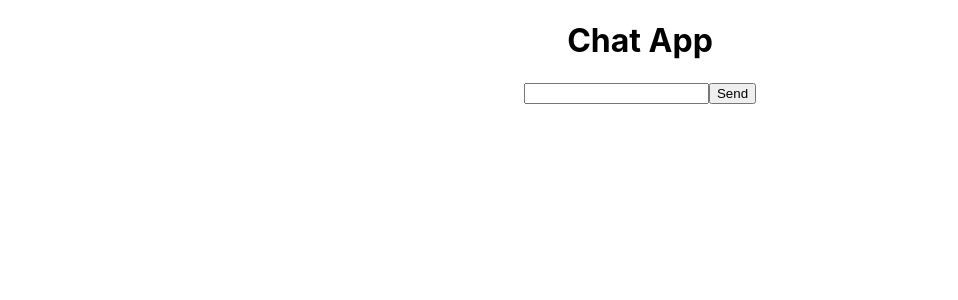
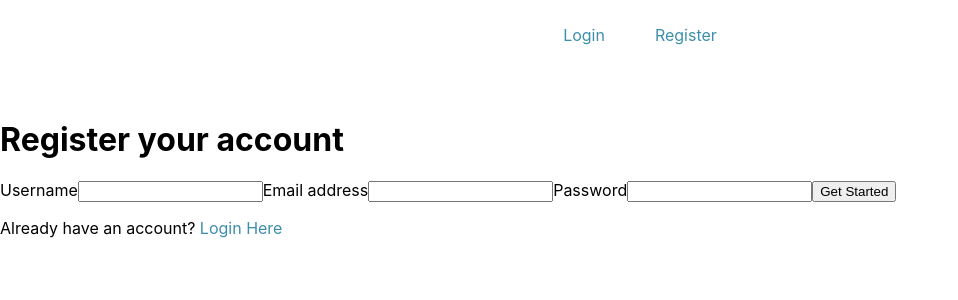
Before and after one commit to devanshohri/chat-app, a React (Create React App) app: page /register in a window 1280 px wide. Shown: the top 300 px of the page, without its empty margins (0-958 px from the left). Built offline with nearby package versions, Linux system fonts and the light colour scheme; no server answers.

Commit message:
almost donr

```diff
--- a/package.json
+++ b/package.json
@@ -6,8 +6,12 @@
     "@testing-library/jest-dom": "^5.16.5",
     "@testing-library/react": "^13.4.0",
     "@testing-library/user-event": "^13.5.0",
+    "dotenv": "^16.0.3",
+    "firebase": "^9.21.0",
     "react": "^18.2.0",
     "react-dom": "^18.2.0",
+    "react-router": "^5.2.0",
+    "react-router-dom": "^5.2.0",
     "react-scripts": "5.0.1",
     "web-vitals": "^2.1.4"
   },
--- a/src/App.js
+++ b/src/App.js
@@ -1,6 +1,7 @@
 import React from 'react';
 import './App.css';
 import Chatbox from './components/Chatbox';
+import {Link} from 'react-router-dom';
 
 class App extends React.Component {
 
@@ -28,15 +29,25 @@
     return (
       <div className="App">
         <h1>Chat App</h1>
-        <Chatbox items={this.state.items} />
-        <form className='message-form' onSubmit={this.onSubmit}>
-          <input value={this.state.term} onChange={this.onChange} />
-          <button>Send</button>
-        </form>
+        {this.state.user && (
+          <div className="allow-chat">
+            <Chatbox items={this.state.items} />
+            <form className='message-form' onSubmit={this.onSubmit}>
+              <input value={this.state.term} onChange={this.onChange} />
+              <button>Send</button>
+            </form>
+          </div>
+        )}
+        {!this.state.user && (
+          <div className="disallow-chat">
+              <p>
+                <Link to="/login">Login</Link> or <Link to="/register">Register</Link> to start chatting!
+              </p>
+          </div>
+        )}
       </div>
     );
   }
-
 }
 
 export default App;
--- /dev/null
+++ b/src/components/Login.js
@@ -0,0 +1,57 @@
+import React from "react";
+import firebase from "../firebase.js";
+import { Link } from 'react-router-dom'
+
+class Login extends React.Component {
+    constructor(props) {
+        super(props);
+        this.state = {
+            email:'',
+            password:'',
+            error: null,
+        };
+    }
+
+    handleChange = e => {
+        this.setState({[e.target.name]: e.target.value});
+    }
+
+    handleSubmit = e => {
+        e.preventDefault();
+        const {email, username, password, error} = this.state;
+        firebase.auth().createUserWithEmailAndPassword(email, password).then(() => {
+                this.props.history.push('/');
+            })
+            .catch(error => {
+                this.setState({error});
+            });
+    }
+
+    render() {
+        const {email, username, password, error} = this.state;
+        return (
+            <div className="auth-container">
+                <h1>Login</h1>
+                <p>Login to access your account</p>
+                {error && <p className="error-message">{error.message}</p>}
+                <form onSubmit={this.handleSubmit}>
+                    <label htmlFor="email">Email address</label>
+                    <input type="text" name="email" id="email" value={email} onChange={this.handleChange}></input>
+                    <label htmlFor="password">Password</label>
+                    <input
+                        type="password"
+                        name="password"
+                        id="password"
+                        value={password}
+                        onChange={this.handleChange}
+                        >
+                    </input>
+                    <button className="submit">Login</button>
+                    <p>Don't have an account? <Link className="login-btn" to="/login">Register Here</Link></p>
+                </form>
+            </div>
+        );
+    }
+}
+
+export default Login;
--- /dev/null
+++ b/src/components/Register.js
@@ -0,0 +1,66 @@
+import React from "react";
+import firebase from '../firebase.js';
+import { Link } from 'react-router-dom';
+import Login from "./Login.js";
+
+class Register extends React.Component {
+    constructor(props){
+        super(props);
+        this.state = {
+            username: '',
+            email: '',
+            password: '',
+            error: null
+        }
+    }
+
+    handleChange = e => {
+        this.setState({[e.target.name]: e.target.value});
+    }
+
+    handleSubmit = e => {
+        e.preventDefault();
+        const {email, username, password, error} = this.state;
+        firebase.auth().createUserWithEmailAndPassword(email, password).then(() => {
+            const user = firebase.auth().currentUser;
+            user.updateProfile({displayName: username}).then(() => {
+                this.props.history.push('/');
+            })
+            .catch(error => {
+                this.setState({error});
+            });
+        })
+        .catch(error => {
+            this.setState({error});
+        });
+    }
+
+    render() {
+        const {email, username, password, error} = this.state;
+        return (
+            <div className="auth-container">
+                <h1>Register your account</h1>
+                {error && <p className="error-message">{error.message}</p>}
+                <form onSubmit={this.handleSubmit}>
+                    <label htmlFor="username">Username</label>
+                    <input type="text" name="username" id="username" value={username} onChange={this.handleChange}></input>
+                    <label htmlFor="email">Email address</label>
+                    <input type="text" name="email" id="email" value={email} onChange={this.handleChange}></input>
+                    <label htmlFor="password">Password</label>
+                    <input
+                        type="password"
+                        name="password"
+                        id="password"
+                        value={password}
+                        onChange={this.handleChange}
+                        >
+                    </input>
+                    <button className="submit">Get Started</button>
+                    <p>Already have an account? <Link className="login-btn" to="/login">Login Here</Link></p>
+                </form>
+            </div>
+        );
+    }
+}
+
+export default Register;
--- /dev/null
+++ b/src/firebase.js
@@ -0,0 +1,19 @@
+// Import firebase
+import firebase from 'firebase/compat/app';
+import 'firebase/compat/auth';
+
+// Your web app's Firebase configuration
+const firebaseConfig = {
+  apiKey: process.env.REACT_APP_API_KEY,
+  authDomain: process.env.REACT_APP_AUTH_DOMAIN,
+  projectId: process.env.REACT_APP_PROJECT_ID,
+  storageBucket: process.env.REACT_APP_STORAGE_BUCKET,
+  messagingSenderId: process.env.REACT_APP_MESSAGE_SENDER_ID,
+  appId: process.env.REACT_APP_APP_ID,
+};
+
+// Initialize Firebase
+firebase.initializeApp(firebaseConfig);
+export const provider = new firebase.auth.GoogleAuthProvider();
+export const auth = firebase.auth();
+export default firebase;
--- a/src/index.css
+++ b/src/index.css
@@ -11,3 +11,25 @@
   font-family: source-code-pro, Menlo, Monaco, Consolas, 'Courier New',
     monospace;
 }
+
+.main-nav{
+  text-align: center;
+  margin-bottom: 50px;
+  padding: 0 25px;
+}
+
+a {
+  color: #3d8fac;
+  text-decoration: none;
+  transition: all .25s ease;
+}
+
+a:hover {
+  color: #5d8cae;
+  text-decoration: underline;
+}
+
+.main-nav a{
+  display: inline-block;
+  padding: 25px 25px;
+}
--- a/src/index.js
+++ b/src/index.js
@@ -3,13 +3,55 @@
 import './index.css';
 import App from './App';
 import reportWebVitals from './reportWebVitals';
+import Login from './components/Login';
+import Register from './components/Register';
+import { BrowserRouter as Router, Route, Link, Switch } from 'react-router-dom';
+import firebase, {auth, provider} from './firebase';
+
+class AppRouter extends React.Component {
+  constructor(props) {
+    super(props);
+    this.state = {user: null}
+  }
+  componentDidMount() {
+    auth.onAuthStateChanged(user => {
+      if(user){
+        this.setState({user});
+      }
+    })
+  }
+  logOutUser = () => {
+    firebase.auth().signOut()
+    .then(window.location = "/");
+  }
+  render() {
+    return (
+      <Router>
+        <div className="app">
+          <nav className="main-nav">
+            {!this.state.user &&
+              <div>
+                <Link to="/Login">Login</Link>
+                <Link to="/register">Register</Link>
+              </div>
+            }
+            {this.state.user &&
+              <a href='#!' onClick={this.logOutUser}>Log out</a>
+            }
+          </nav>
+        </div>
+        <Switch>
+          <Route path="/" exact render={() => <App user={this.state.user}/>} />
+          <Route path="/login" exact component={Login} />
+          <Route path="/register" exact component={Register} />
+        </Switch>
+      </Router>
+    );
+  }
+}
 
 const root = ReactDOM.createRoot(document.getElementById('root'));
-root.render(
-  <React.StrictMode>
-    <App />
-  </React.StrictMode>
-);
+root.render(<AppRouter />);
 
 // If you want to start measuring performance in your app, pass a function
 // to log results (for example: reportWebVitals(console.log))
```
Also changed, not shown: src/components/App.css (added), 2 other files (tests, documents, lock files or other folders).
